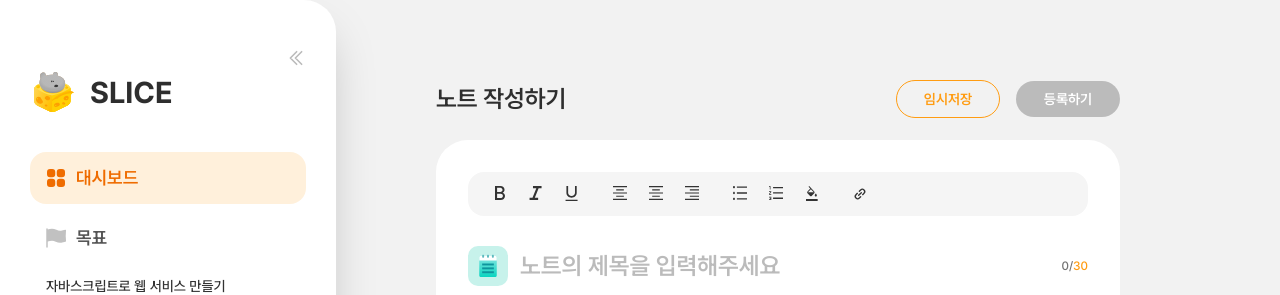
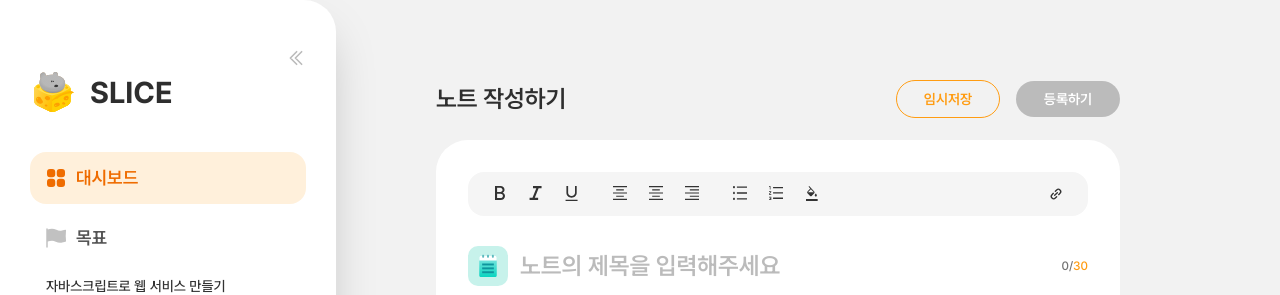
Before and after one commit to swallowedB/slice, a Next.js app: page /notes/new in a window 1280 px wide. Shown: the top 295 px of the page. Built offline with nearby package versions, Linux system fonts and the light colour scheme.

Commit message:
💄 Style : Toolbar 그룹(main / link) 분리 및 디자인에 맞게 레이아웃 수정

```diff
--- a/src/app/(protected)/notes/_components/editor/EditorToolbar.tsx
+++ b/src/app/(protected)/notes/_components/editor/EditorToolbar.tsx
@@ -1,7 +1,7 @@
 "use client";
 
 import { Editor, useEditorState } from "@tiptap/react";
-import { toolbarGroups } from "./config/toolbar-config";
+import { mainToolbarGroups, linkGroup } from "./config/toolbar-config";
 import ToolbarGroup from "./components/ToolbarGroup";
 import ToolbarButton from "./components/ToolbarButton";
 
@@ -34,8 +34,9 @@ export default function EditorToolbar({ editor }: EditorToolbarProps) {
   if (!editorState) return null;
 
   return (
-    <div className="flex items-center gap-4 rounded-2xl bg-white px-4 py-1.5 sm:bg-gray-50">
-      {toolbarGroups.map((group, groupIndex) => (
+    <div className="flex justify-between overflow-x-auto rounded-2xl bg-white px-4 py-1.5 sm:bg-gray-50">
+      <div className="flex items-center gap-4">
+        {mainToolbarGroups.map((group, groupIndex) => (
           <ToolbarGroup key={groupIndex}>
             {group.map((config) => (
               <ToolbarButton
@@ -49,5 +50,17 @@ export default function EditorToolbar({ editor }: EditorToolbarProps) {
           </ToolbarGroup>
         ))}
       </div>
+      <div className="shrink-0">
+        {linkGroup.map((config) => (
+          <ToolbarButton
+            key={config.stateKey}
+            onClick={() => config.action(editor)}
+            isActive={editorState[config.stateKey]}
+            title={config.title}>
+            {config.icon}
+          </ToolbarButton>
+        ))}
+      </div>
+    </div>
   );
 }
--- a/src/app/(protected)/notes/_components/editor/config/toolbar-config.tsx
+++ b/src/app/(protected)/notes/_components/editor/config/toolbar-config.tsx
@@ -86,9 +86,10 @@ const linkOptions: ToolbarConfig[] = [
   },
 ];
 
-export const toolbarGroups = [
+export const mainToolbarGroups = [
   textStyleOptions,
   alignOptions,
   listAndHighlightOptions,
-  linkOptions,
 ];
+
+export const linkGroup = linkOptions;
```
Lines whose indentation alone changed are shown as unchanged.
